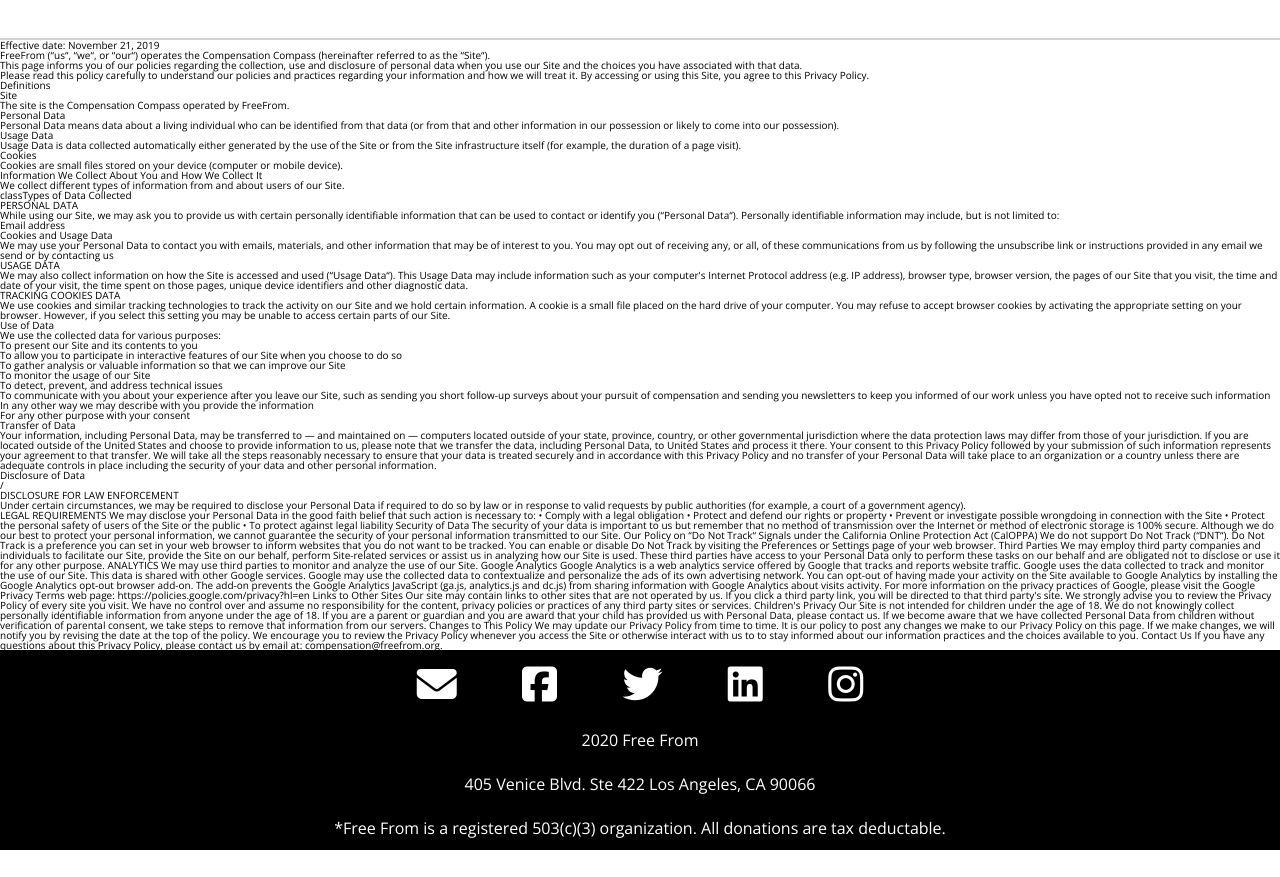
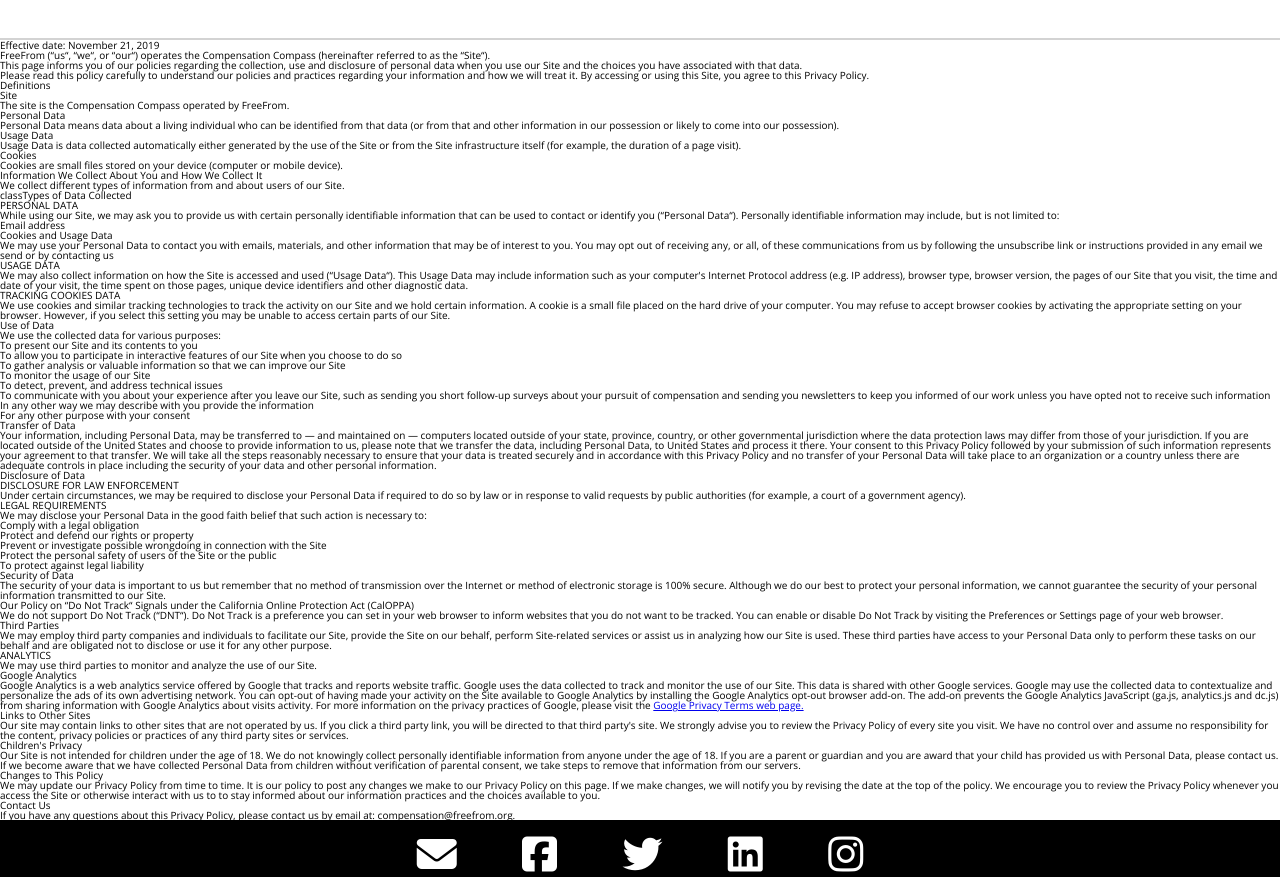
Before and after one commit to BW-Domestic-Violence-Survivors-Tool/marketing-page-AC, a plain HTML site: page privacy.html in a window 1280 px wide. Shown: the part 80-957 px from the top of the page. Before the commit the page ends 930 px from the top, so only its background shows below. Drawn offline with nearby package versions, Linux system fonts and the light colour scheme.

Commit message:
added symantic HTML to the pages

```diff
--- a/privacy.html
+++ b/privacy.html
@@ -76,9 +76,9 @@
         <h3 class="dataUse__subheader">TRACKING COOKIES DATA</h3>
         <p class="dataUse__copy">We use cookies and similar tracking technologies to track the activity on our Site and we hold certain information. A cookie is a small file placed on the hard drive of your computer. You may refuse to accept browser cookies by activating the appropriate setting on your browser. However, if you select this setting you may be unable to access certain parts of our Site.</p>
 
-        <h3 class="dataUse__subheader">Use of Data</h3>
+        <h3 class="dataUse__header">Use of Data</h3>
         <p class="dataUse__copy">We use the collected data for various purposes:</p>
-        <ul class="use__list">
+        <ul class="dataUse__list">
             <li>To present our Site and its contents to you</li>
           <li>To allow you to participate in interactive features of our Site when you choose to do so</li>
           <li>To gather analysis or valuable information so that we can improve our Site</li>
@@ -94,42 +94,44 @@
         Your consent to this Privacy Policy followed by your submission of such information represents your agreement to that transfer.
         We will take all the steps reasonably necessary to ensure that your data is treated securely and in accordance with this Privacy Policy and no transfer of your Personal Data will take place to an organization or a country unless there are adequate controls in place including the security of your data and other personal information.</p>
 
-        <h3 class="dataUse__header">Disclosure of Data</h3>/
-        <h3 class="dataUse__header">DISCLOSURE FOR LAW ENFORCEMENT</h3>
+        <h3 class="dataUse__header">Disclosure of Data</h3>
+        <h3 class="dataUse__subheader">DISCLOSURE FOR LAW ENFORCEMENT</h3>
         <p class="dataUse__copy">Under certain circumstances, we may be required to disclose your Personal Data if required to do so by law or in response to valid requests by public authorities (for example, a court of a government agency).</p>
 
-        LEGAL REQUIREMENTS
-We may disclose your Personal Data in the good faith belief that such action is necessary to:
-	•	Comply with a legal obligation
-	•	Protect and defend our rights or property
-	•	Prevent or investigate possible wrongdoing in connection with the Site
-	•	Protect the personal safety of users of the Site or the public
-	•	To protect against legal liability
+        <h3 class="dataUse__subheader">LEGAL REQUIREMENTS</h3>
+        <p class="dataUse__copy">We may disclose your Personal Data in the good faith belief that such action is necessary to:</p>
+        <ul class="dataUse__list">
+          <li>Comply with a legal obligation</li>
+          <li>Protect and defend our rights or property</li>
+          <li>Prevent or investigate possible wrongdoing in connection with the Site</li>
+          <li>Protect the personal safety of users of the Site or the public</li>
+	        <li>To protect against legal liability</li>
+        </ul>
 
-Security of Data
-The security of your data is important to us but remember that no method of transmission over the Internet or method of electronic storage is 100% secure. Although we do our best to protect your personal information, we cannot guarantee the security of your personal information transmitted to our Site.
+        <h3 class="dataUse__header">Security of Data</h3>
+        <p class="dataUse__copy">The security of your data is important to us but remember that no method of transmission over the Internet or method of electronic storage is 100% secure. Although we do our best to protect your personal information, we cannot guarantee the security of your personal information transmitted to our Site.</p>
 
-Our Policy on “Do Not Track“ Signals under the California Online Protection Act (CalOPPA)
-We do not support Do Not Track (“DNT“). Do Not Track is a preference you can set in your web browser to inform websites that you do not want to be tracked. You can enable or disable Do Not Track by visiting the Preferences or Settings page of your web browser.
-Third Parties
-We may employ third party companies and individuals to facilitate our Site, provide the Site on our behalf, perform Site-related services or assist us in analyzing how our Site is used.
-These third parties have access to your Personal Data only to perform these tasks on our behalf and are obligated not to disclose or use it for any other purpose.
+        <h3 class="dataUse__subheader">Our Policy on “Do Not Track“ Signals under the California Online Protection Act (CalOPPA)</h3>
+        <p class="dataUse__copy">We do not support Do Not Track (“DNT“). Do Not Track is a preference you can set in your web browser to inform websites that you do not want to be tracked. You can enable or disable Do Not Track by visiting the Preferences or Settings page of your web browser.</p>
 
-ANALYTICS
-We may use third parties to monitor and analyze the use of our Site.
-Google Analytics
-Google Analytics is a web analytics service offered by Google that tracks and reports website traffic. Google uses the data collected to track and monitor the use of our Site. This data is shared with other Google services. Google may use the collected data to contextualize and personalize the ads of its own advertising network.
-You can opt-out of having made your activity on the Site available to Google Analytics by installing the Google Analytics opt-out browser add-on. The add-on prevents the Google Analytics JavaScript (ga.js, analytics.js and dc.js) from sharing information with Google Analytics about visits activity.
-For more information on the privacy practices of Google, please visit the Google Privacy Terms web page: https://policies.google.com/privacy?hl=en
-Links to Other Sites
-Our site may contain links to other sites that are not operated by us. If you click a third party link, you will be directed to that third party&#39;s site. We strongly advise you to review the Privacy Policy of every site you visit. We have no control over and assume no responsibility for the content, privacy policies or practices of any third party sites or services.
-Children's Privacy
-Our Site is not intended for children under the age of 18. We do not knowingly collect personally identifiable information from anyone under the age of 18. If you are a parent or guardian and you are award that your child has provided us with Personal Data, please contact us. If we become aware that we have collected Personal Data from children without verification of parental consent, we take steps to remove that information from our servers.
-Changes to This Policy
-We may update our Privacy Policy from time to time. It is our policy to post any changes we make to our Privacy Policy on this page. If we make changes, we will notify you by revising the date at the top of the policy. We encourage you to review the Privacy Policy whenever you access the Site or otherwise interact with us to to stay informed about our information practices and the choices available to you.
-Contact Us
-If you have any questions about this Privacy Policy, please contact us by email at: compensation@freefrom.org.
+        <h3 class="dataUse__subheader">Third Parties</h3>
+        <p class="">We may employ third party companies and individuals to facilitate our Site, provide the Site on our behalf, perform Site-related services or assist us in analyzing how our Site is used. These third parties have access to your Personal Data only to perform these tasks on our behalf and are obligated not to disclose or use it for any other purpose.</p>
 
+        <h3 class="dataUse__subheader">ANALYTICS</h3>
+        <p class="dataUse__copy">We may use third parties to monitor and analyze the use of our Site.</p>
+        <h3 class="dataUse__subheader">Google Analytics</h3>
+        <p class="dataUse__copy">Google Analytics is a web analytics service offered by Google that tracks and reports website traffic. Google uses the data collected to track and monitor the use of our Site. This data is shared with other Google services. Google may use the collected data to contextualize and personalize the ads of its own advertising network.
+        You can opt-out of having made your activity on the Site available to Google Analytics by installing the Google Analytics opt-out browser add-on. The add-on prevents the Google Analytics JavaScript (ga.js, analytics.js and dc.js) from sharing information with Google Analytics about visits activity.
+        For more information on the privacy practices of Google, please visit the <a class="dataUse__link" href="https://policies.google.com/privacy?hl=en" alt="google privacy terms">Google Privacy Terms web page.</a></p>
+
+        <h3 class="dataUse__subheader">Links to Other Sites</h3>
+        <p class="dataUse__copy">Our site may contain links to other sites that are not operated by us. If you click a third party link, you will be directed to that third party&#39;s site. We strongly advise you to review the Privacy Policy of every site you visit. We have no control over and assume no responsibility for the content, privacy policies or practices of any third party sites or services.</p>
+        <h3 class="dataUse__subheader">Children's Privacy</h3>
+        <p class="dataUse__copy">Our Site is not intended for children under the age of 18. We do not knowingly collect personally identifiable information from anyone under the age of 18. If you are a parent or guardian and you are award that your child has provided us with Personal Data, please contact us. If we become aware that we have collected Personal Data from children without verification of parental consent, we take steps to remove that information from our servers.</p>
+        <h3 class="dataUse__subheader">Changes to This Policy</h3>
+        <p class="dataUse__copy">We may update our Privacy Policy from time to time. It is our policy to post any changes we make to our Privacy Policy on this page. If we make changes, we will notify you by revising the date at the top of the policy. We encourage you to review the Privacy Policy whenever you access the Site or otherwise interact with us to to stay informed about our information practices and the choices available to you.</p>
+        <h3 class="dataUse__subheader">Contact Us</h3>
+        <p class="dataUse__copy">If you have any questions about this Privacy Policy, please contact us by email at: compensation@freefrom.org.</p>
     </div>
 
 
```
Also changed, not shown: TOS.html (+6 -6 lines).
